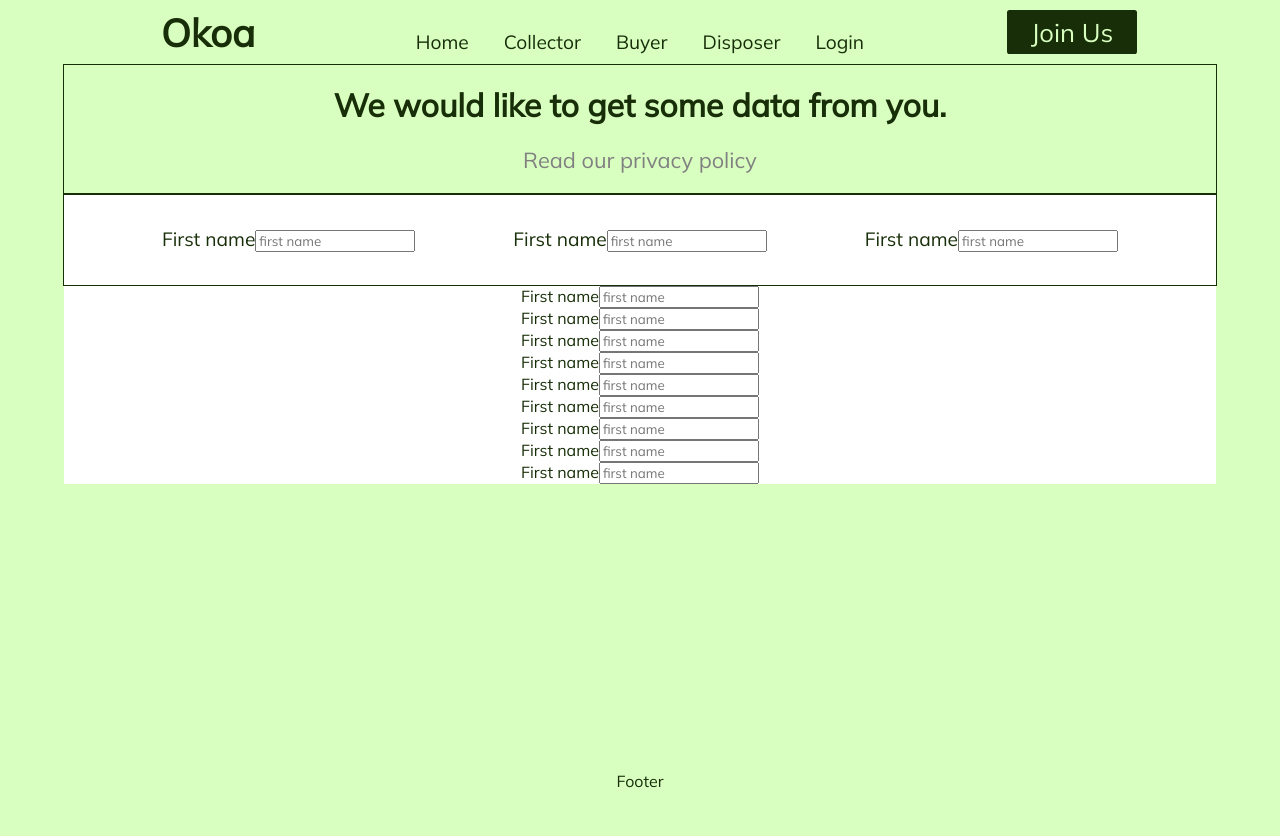
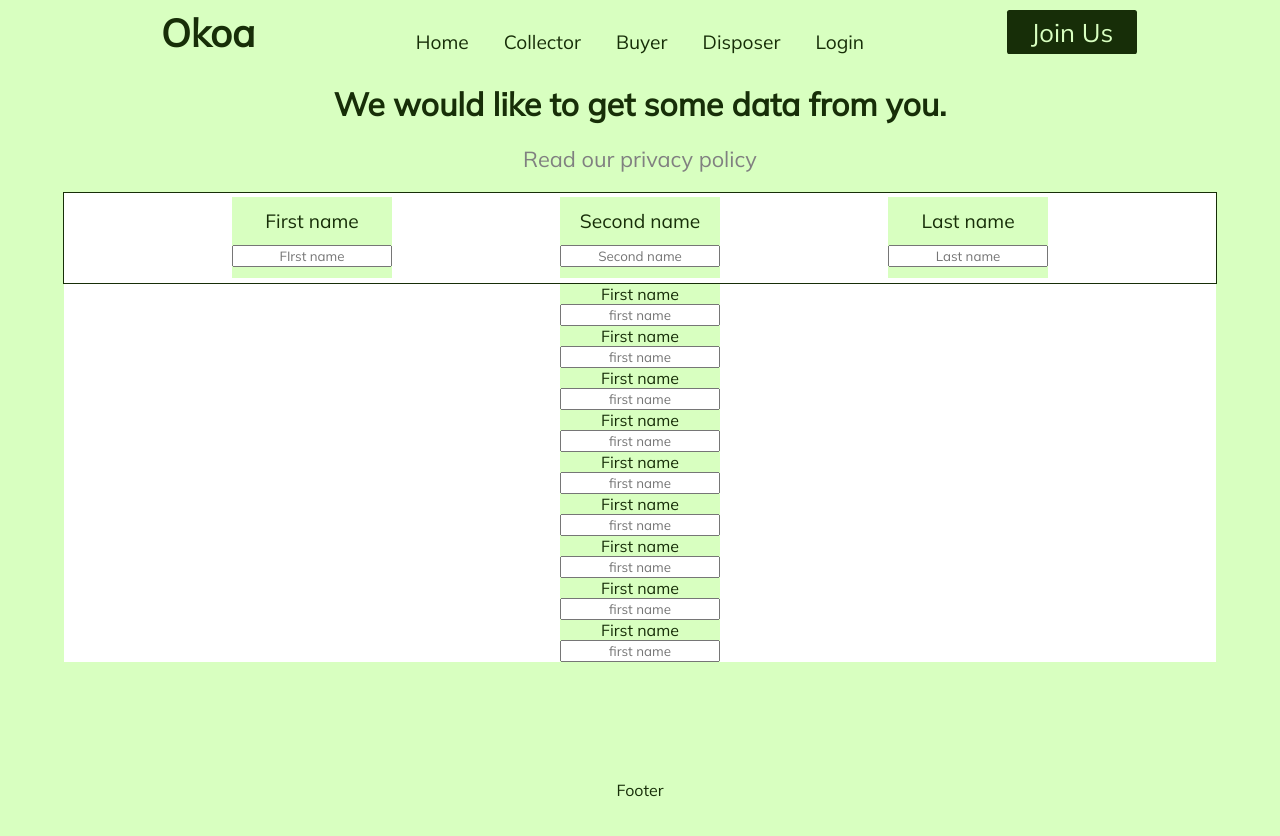
Before and after one commit to MokuaEnock/greenly, a React (Create React App) app: page /profile in a window 1280 px wide. Shown: the top 836 px of the page. Built offline with nearby package versions, Linux system fonts and the light colour scheme; no server answers.

Commit message:
add basic styling to inputs

```diff
--- a/src/pages/disposer/Profile.js
+++ b/src/pages/disposer/Profile.js
@@ -12,17 +12,18 @@ export default function Profile() {
         <div className="form-cont">
           <span className="inputs">
             <label>First name</label>
-            <input type="text" placeholder="first name" />
+            <input type="text" placeholder="FIrst name" />
           </span>
           <span className="inputs">
-            <label>First name</label>
-            <input type="text" placeholder="first name" />
+            <label>Second name</label>
+            <input type="text" placeholder="Second name" />
           </span>
           <span className="inputs">
-            <label>First name</label>
-            <input type="text" placeholder="first name" />
+            <label>Last name</label>
+            <input type="text" placeholder="Last name" />
           </span>
         </div>
+
         <span className="inputs">
           <label>First name</label>
           <input type="text" placeholder="first name" />
--- a/src/pages/disposer/profile.css
+++ b/src/pages/disposer/profile.css
@@ -12,7 +12,6 @@
 #profile-title {
   width: 100%;
   height: 10vw;
-  border: thin solid #172e08;
   display: flex;
   flex-direction: column;
   align-items: center;
@@ -39,6 +38,19 @@
   justify-content: flex-start;
 }
 
+.inputs {
+  display: flex;
+  flex-direction: column;
+  align-items: center;
+  justify-content: space-evenly;
+  background-color: #d8ffc0;
+  height: 90%;
+}
+
+input {
+  text-align: center;
+}
+
 .form-cont {
   height: 7vw;
   width: 100%;
```
